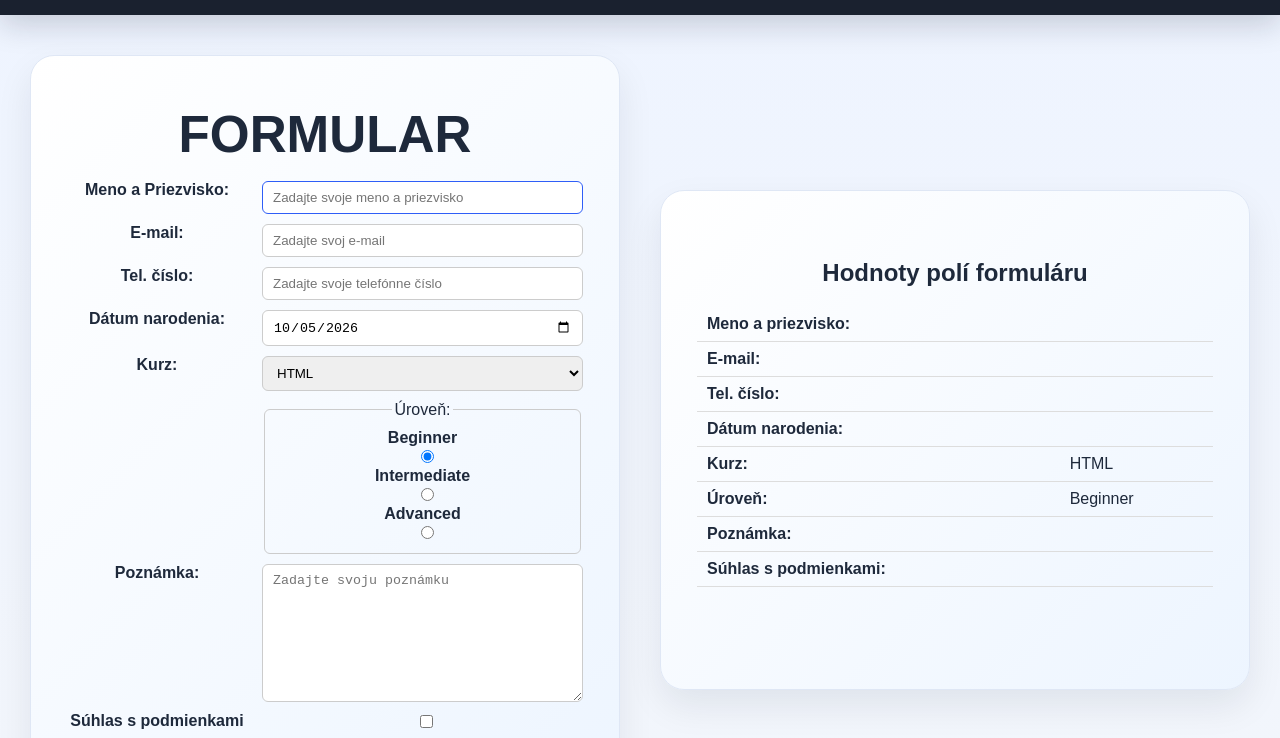
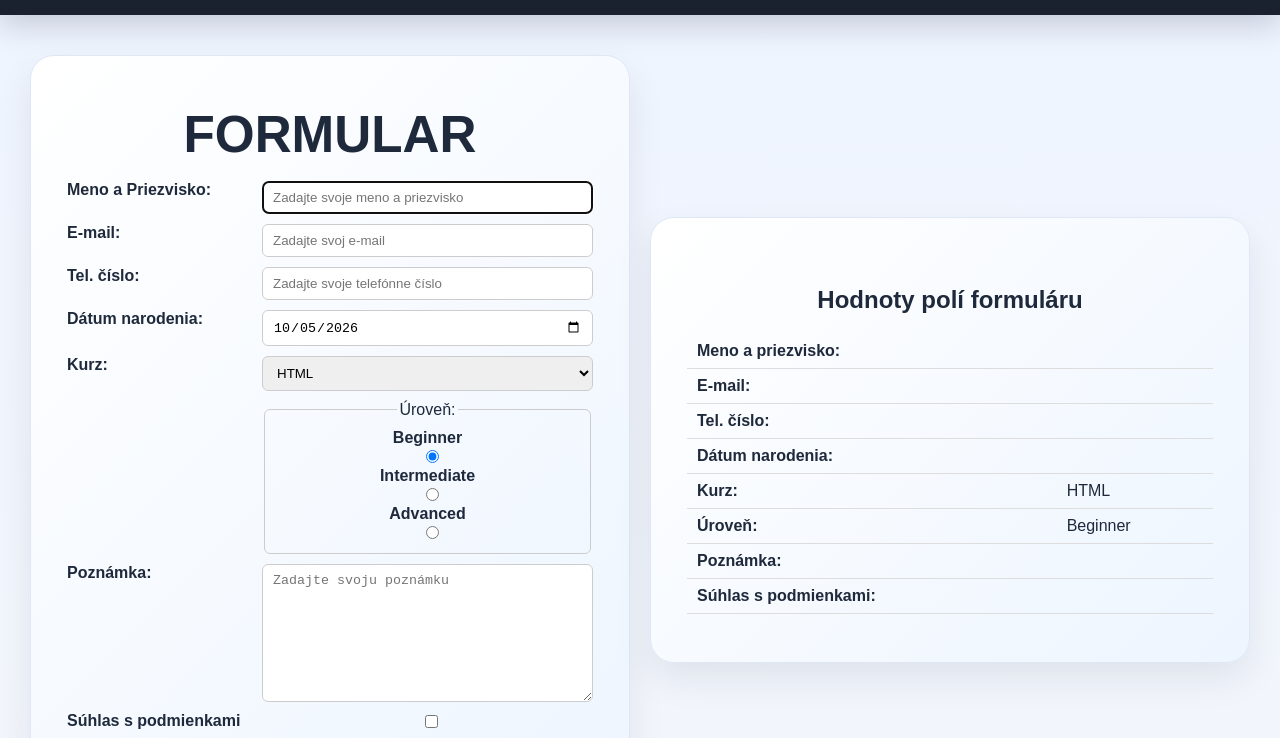
Before and after one commit to filfo131/data_internet_cviko, a plain HTML site: page formular.html in a window 1280 px wide. Shown: the part 61-799 px from the top of the page. Drawn offline with Linux system fonts and the light colour scheme.

Commit message:
netreba tam toho tolko

```diff
--- a/formular_zadanie.css
+++ b/formular_zadanie.css
@@ -1,14 +1,3 @@
-.page-shell {
-    display: flex;
-    gap: 20px;
-}
-
-.header-inner {
-    width: 48%;
-    min-height: 500px;
-    box-sizing: border-box;
-}
-
 form {
     display: grid;
     grid-template-columns: 180px 1fr;
@@ -21,6 +10,7 @@ form br {
 
 form label {
     font-weight: bold;
+    text-align: left;
 }
 
 form input,
@@ -31,13 +21,6 @@ form textarea {
     border: 1px solid #ccc;
     border-radius: 6px;
     box-sizing: border-box;
-}
-
-form input:focus,
-form select:focus,
-form textarea:focus {
-    border-color: #2f5ef7;
-    outline: none;
 }
 
 form textarea {
@@ -62,10 +45,6 @@ form button {
     cursor: pointer;
 }
 
-form button:hover {
-    background: #1d3fbd;
-}
-
 .form-values {
     width: 100%;
     border-collapse: collapse;
@@ -76,4 +55,5 @@ form button:hover {
     padding: 8px 10px;
     border-bottom: 1px solid #ddd;
     text-align: left;
+    vertical-align: top;
 }
```
